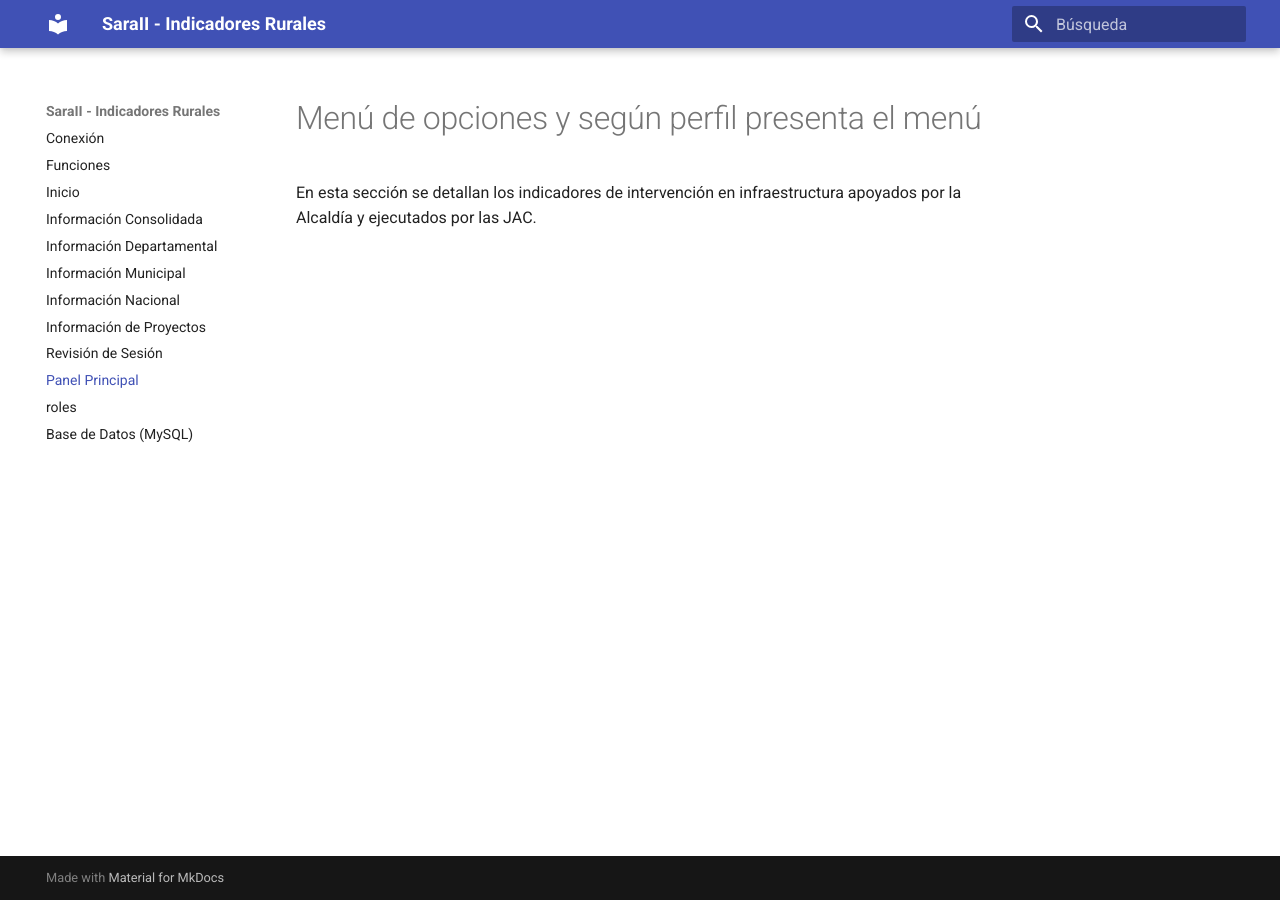
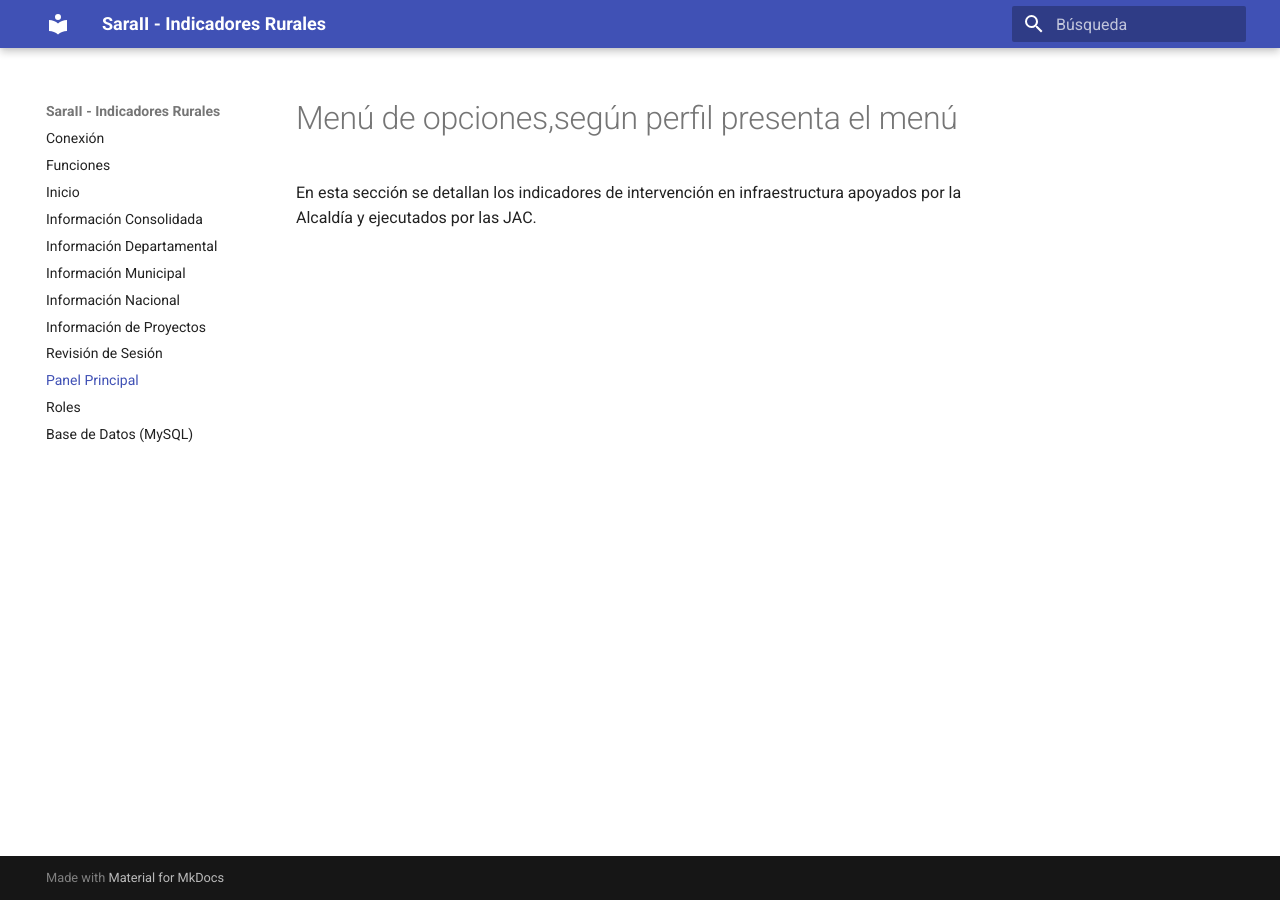
Before and after one commit to urbanoeliecer/indicadores-jac-rural, an MkDocs documentation site: the page built from docs/principal.md, in a window 1280 px wide. Built offline with MkDocs 1.6.1 and Material for MkDocs 9.7.7, drawn with Linux system fonts in a browser that asks for light colours.

Commit message:
Correción estructura - Cons

```diff
--- a/docs/principal.md
+++ b/docs/principal.md
@@ -1,4 +1,4 @@
 
-# Menú de opciones y según perfil presenta el menú
+# Menú de opciones,según perfil presenta el menú
 En esta sección se detallan los indicadores de intervención en infraestructura
 apoyados por la Alcaldía y ejecutados por las JAC.
--- a/mkdocs.yml
+++ b/mkdocs.yml
@@ -14,5 +14,5 @@ nav:
   - Información de Proyectos: infProy.md
   - Revisión de Sesión: revSesion.md
   - Panel Principal: principal.md
-  - roles: tecnico/roles.md
+  - Roles: tecnico/roles.md
   - Base de Datos (MySQL): tecnico/bd.md
```
Also changed, not shown: docs/infCons.md (+1 -0 lines).
